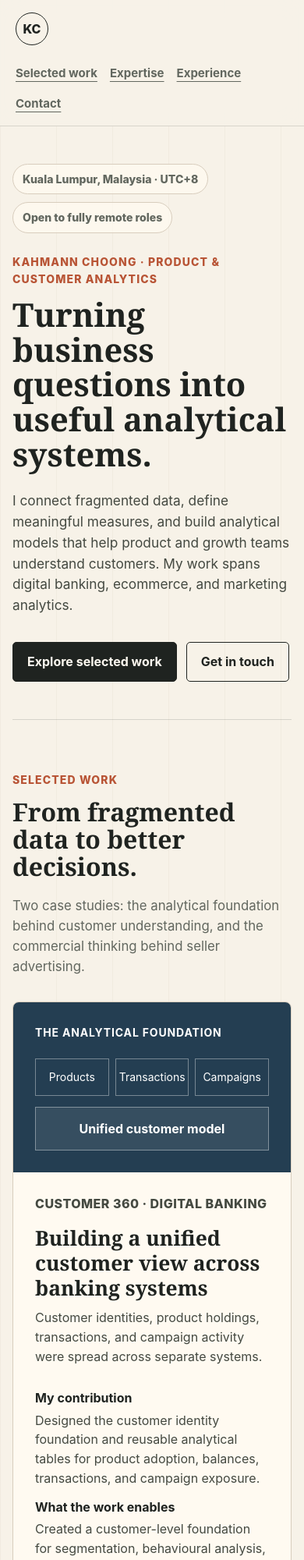
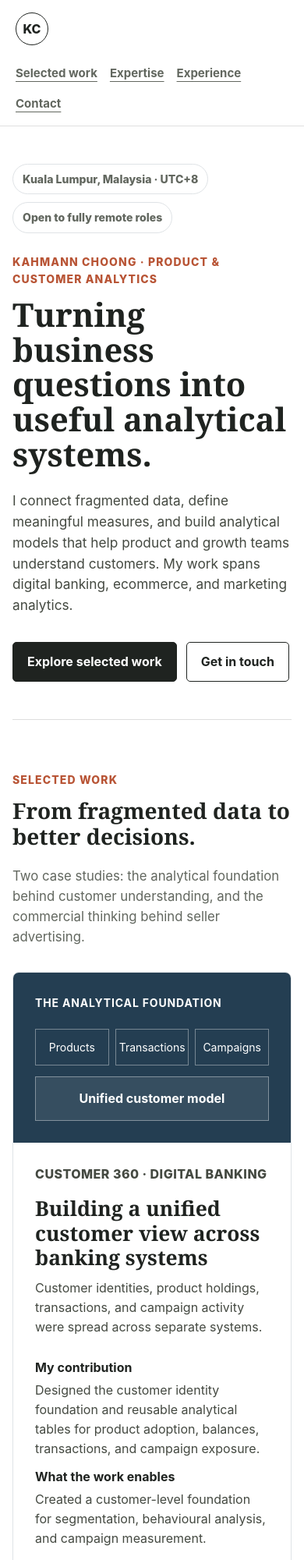
Before and after one commit to kahmannC/personal-website, a website built with Vite: page index.html in a window 390 px wide. Shown: the top 2000 px of the page at 78% size. Built offline with nearby package versions, Linux system fonts and the light colour scheme.

Commit message:
Use white portfolio layout, spacious sections, and full employment history

```diff
--- a/src/styles.css
+++ b/src/styles.css
@@ -1,17 +1,17 @@
 :root {
   color: #1f2320;
-  background: #f7f2e8;
+  background: #ffffff;
   font-family:
     Inter, ui-sans-serif, system-ui, -apple-system, BlinkMacSystemFont, "Segoe UI",
     sans-serif;
   font-synthesis: none;
   line-height: 1.55;
   text-rendering: optimizeLegibility;
-  --paper: #f7f2e8;
-  --surface: #fffaf1;
+  --paper: #ffffff;
+  --surface: #ffffff;
   --ink: #1f2320;
   --muted: #62675f;
-  --rule: #d8cdbd;
+  --rule: #dfe3e6;
   --rust: #b85435;
   --moss: #4f6f52;
   --blue: #496f93;
@@ -29,10 +29,7 @@ html {
 body {
   min-width: 320px;
   margin: 0;
-  background:
-    linear-gradient(90deg, rgba(216, 205, 189, 0.2) 1px, transparent 1px),
-    var(--paper);
-  background-size: 72px 72px;
+  background: var(--paper);
 }
 
 a {
@@ -49,7 +46,7 @@ a {
   gap: 24px;
   padding: 16px clamp(20px, 5vw, 72px);
   border-bottom: 1px solid rgba(31, 35, 32, 0.14);
-  background: rgba(247, 242, 232, 0.9);
+  background: rgba(255, 255, 255, 0.96);
   backdrop-filter: blur(16px);
 }
 
@@ -107,7 +104,7 @@ main {
   border: 1px solid var(--rule);
   border-radius: 999px;
   padding: 8px 12px;
-  background: rgba(255, 250, 241, 0.76);
+  background: #ffffff;
 }
 
 .eyebrow {
@@ -202,7 +199,7 @@ h3 {
   border: 1px solid var(--rule);
   border-radius: 8px;
   padding: 22px;
-  background: rgba(255, 250, 241, 0.86);
+  background: #ffffff;
 }
 
 .focus-card:last-child {
@@ -244,8 +241,7 @@ h3 {
   gap: clamp(44px, 8vw, 108px);
   align-items: start;
   padding-top: 104px;
-  background:
-    linear-gradient(rgba(255, 250, 241, 0.55), rgba(255, 250, 241, 0.55));
+  background: #ffffff;
 }
 
 .experience-section .chapter {
@@ -492,3 +488,39 @@ dt { font-weight:750; margin:12px 0 4px; } dd { margin:0; }
 .eyebrow, .step, .project-label { font-size:.875rem; }
 @media(max-width:860px) { .project-list { grid-template-columns:1fr; } .hero { padding:48px 0; } }
 @media(prefers-reduced-motion:reduce) { html { scroll-behavior:auto; } }
+
+/* Roomier section introductions and vertically stacked contact */
+.section, .experience-section {
+  grid-template-columns: minmax(0, 0.8fr) minmax(0, 1.2fr);
+  column-gap: clamp(64px, 8vw, 112px);
+  align-items: start;
+}
+.chapter h2 {
+  font-size: clamp(1.75rem, 2.7vw, 2.35rem);
+  line-height: 1.2;
+  max-width: 22ch;
+  overflow-wrap: break-word;
+}
+.chapter { padding-right: 8px; }
+.experience-section .chapter {
+  position: sticky;
+  top: 100px;
+  display: block;
+  min-height: auto;
+}
+.timeline { margin-top: 0; gap: 36px; }
+.timeline-item .employment-note { font-size: .875rem; color: var(--muted); line-height: 1.6; }
+.project-section { display: block; }
+.project-section .chapter { padding-right: 0; }
+.project-section .chapter h2 { max-width: 30ch; }
+.contact { display: flex; flex-direction: column; align-items: flex-start; gap: 32px; }
+.contact > div:first-child { width: 100%; }
+.contact h2 { font-size: clamp(1.8rem, 3vw, 2.5rem); line-height: 1.25; max-width: 34ch; }
+.contact-panel { width: 100%; gap: 16px; border-left: 0; border-top: 1px solid var(--rule); padding: 24px 0 0; }
+.contact-panel a { width: fit-content; max-width: 100%; overflow-wrap: anywhere; }
+@media (max-width: 860px) {
+  .section, .experience-section { grid-template-columns: 1fr; gap: 32px; }
+  .chapter, .experience-section .chapter { position: static; padding-right: 0; }
+  .chapter h2 { max-width: 30ch; }
+  .contact { gap: 24px; }
+}
```
